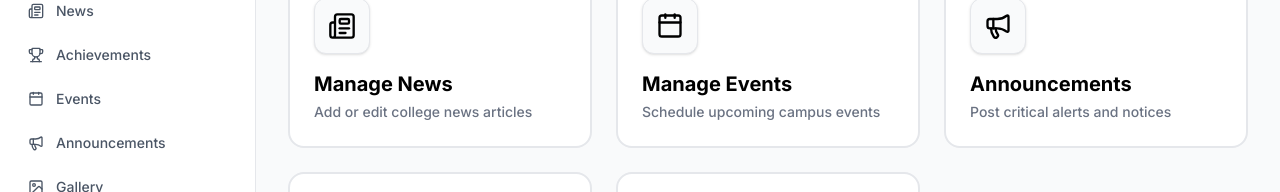
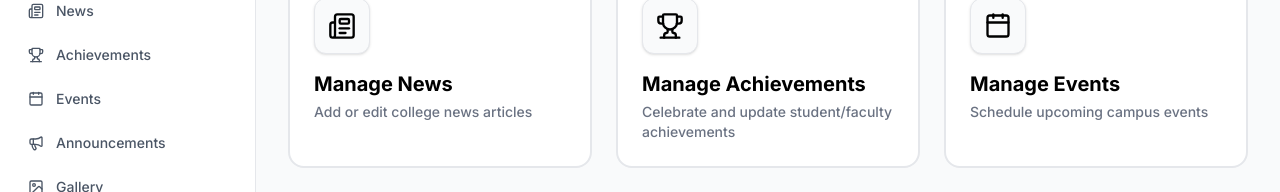
Before and after one commit to ken740184-dev/gvh-college, a Next.js app: page /admin in a window 1280 px wide. Shown: the part 252-444 px from the top of the page. Built offline with nearby package versions, Linux system fonts and the light colour scheme; no server answers; sample sign-in values are in the browser's storage; a web font is replaced by a local one.

Commit message:
feat(admin): Add Manage Achievements card to App Hub dashboard grid

```diff
--- a/src/app/admin/(dashboard)/page.tsx
+++ b/src/app/admin/(dashboard)/page.tsx
@@ -1,13 +1,14 @@
 import { getServerSession } from "next-auth/next";
 import { authOptions } from "@/app/api/auth/[...nextauth]/route";
 import Link from "next/link";
-import { Newspaper, Calendar, Megaphone, Image as ImageIcon, Users, LogOut } from "lucide-react";
+import { Newspaper, Calendar, Megaphone, Image as ImageIcon, Users, LogOut, Trophy } from "lucide-react";
 
 export default async function AdminDashboard() {
   const session = await getServerSession(authOptions);
 
   const navigationCards = [
     { name: "Manage News", href: "/admin/news", icon: Newspaper, desc: "Add or edit college news articles" },
+    { name: "Manage Achievements", href: "/admin/achievements", icon: Trophy, desc: "Celebrate and update student/faculty achievements" },
     { name: "Manage Events", href: "/admin/events", icon: Calendar, desc: "Schedule upcoming campus events" },
     { name: "Announcements", href: "/admin/announcements", icon: Megaphone, desc: "Post critical alerts and notices" },
     { name: "Gallery Builder", href: "/admin/gallery", icon: ImageIcon, desc: "Create visual layout blocks" },
```
